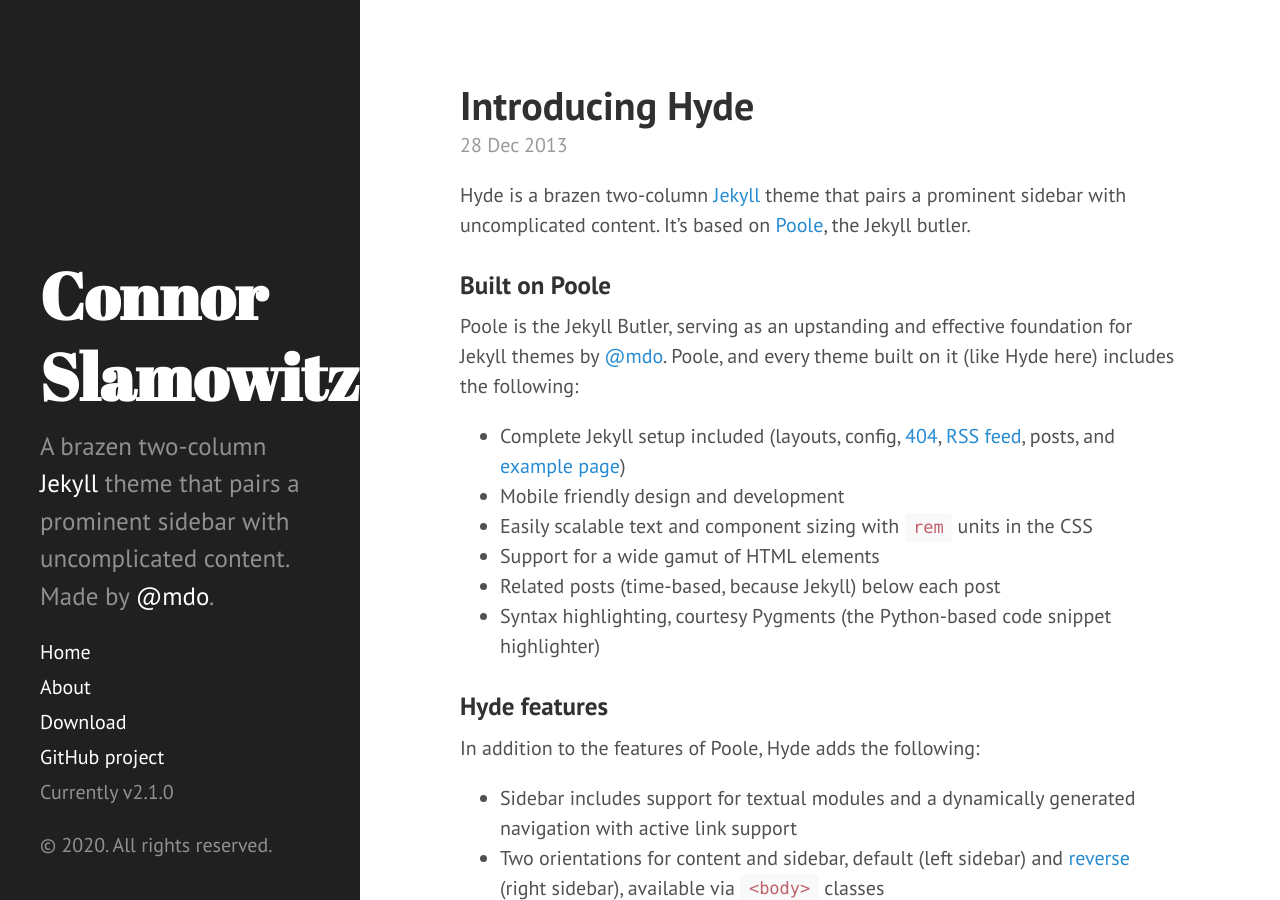
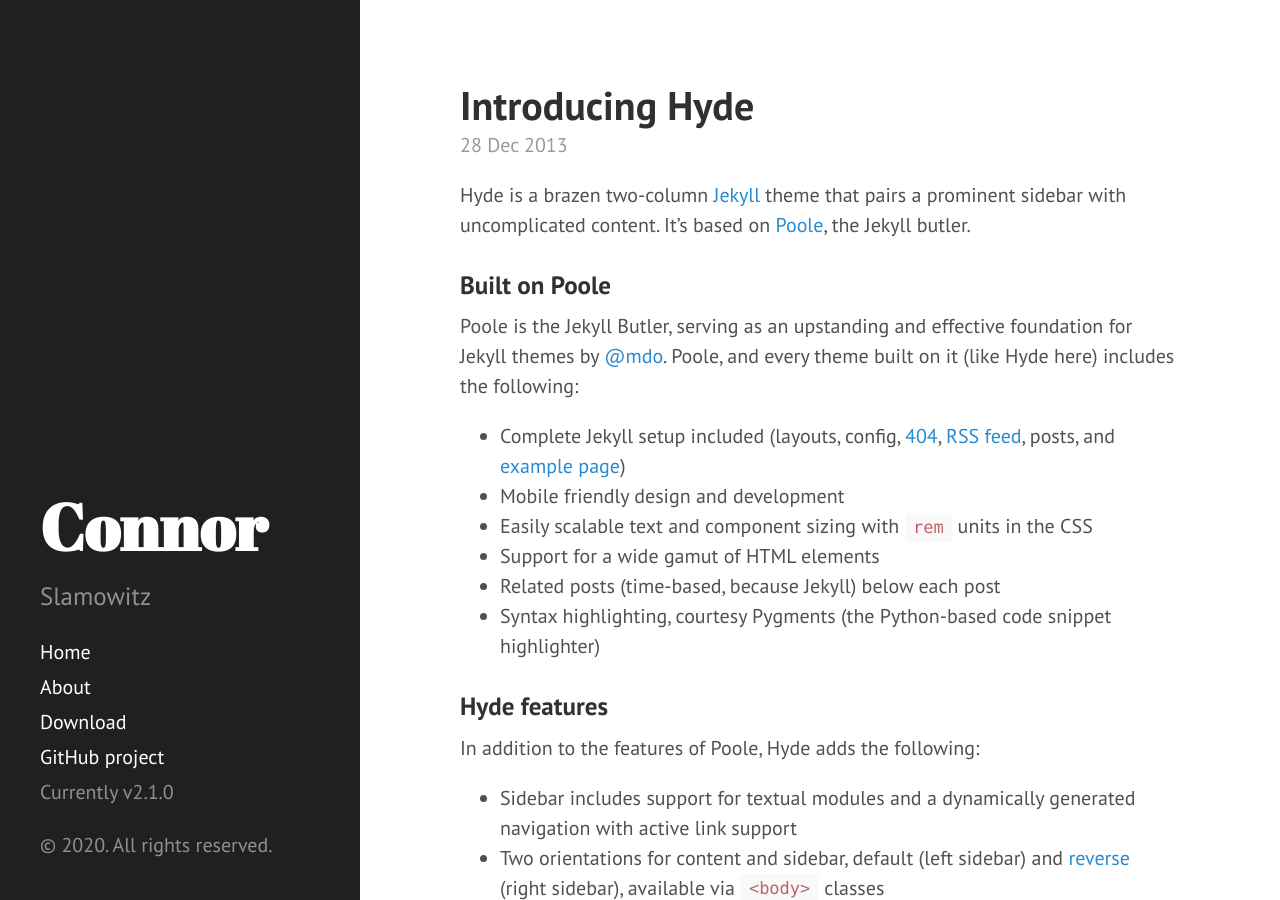
Before and after one commit to ConnorSlamowitz/Connor-Slamowitz, a Jekyll site: the page built from index.html, in a window 1280 px wide and 900 px high. Built offline with Jekyll 4.4.1, drawn with Linux system fonts in a browser that asks for light colours; Markdown is read by kramdown in place of the engine named in the settings; the list of posts is cut into pages by our own code.

Commit message:
Update _config.yml

```diff
--- a/_config.yml
+++ b/_config.yml
@@ -7,15 +7,14 @@
 relative_permalinks: false
 
 # Setup
-title:            Connor Slamowitz
-tagline:          'A Jekyll theme'
-description:      'A brazen two-column <a href="http://jekyllrb.com" target="_blank">Jekyll</a> theme that pairs a prominent sidebar with uncomplicated content. Made by <a href="https://twitter.com/mdo" target="_blank">@mdo</a>.'
+title:            Connor
+tagline:          'A Scientist'
+description:      'Slamowitz'
 url:              connorslamowitz.github.io/Connor-Slamowitz/
 baseurl:          /
 
 author:
-  name:           'Mark Otto'
-  url:            https://twitter.com/mdo
+  name:           'Connor Slamowitz'
 
 paginate:         5
 
```
